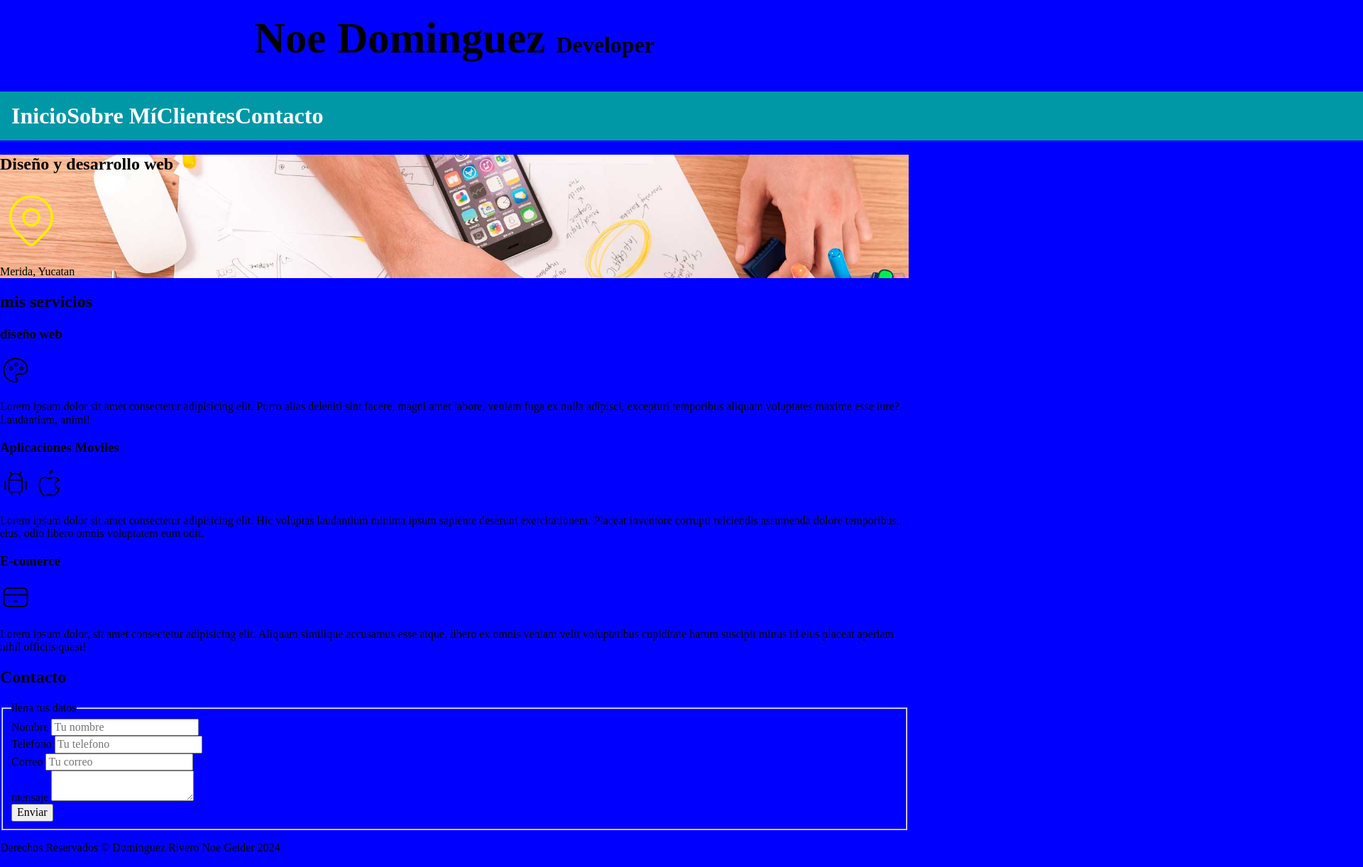
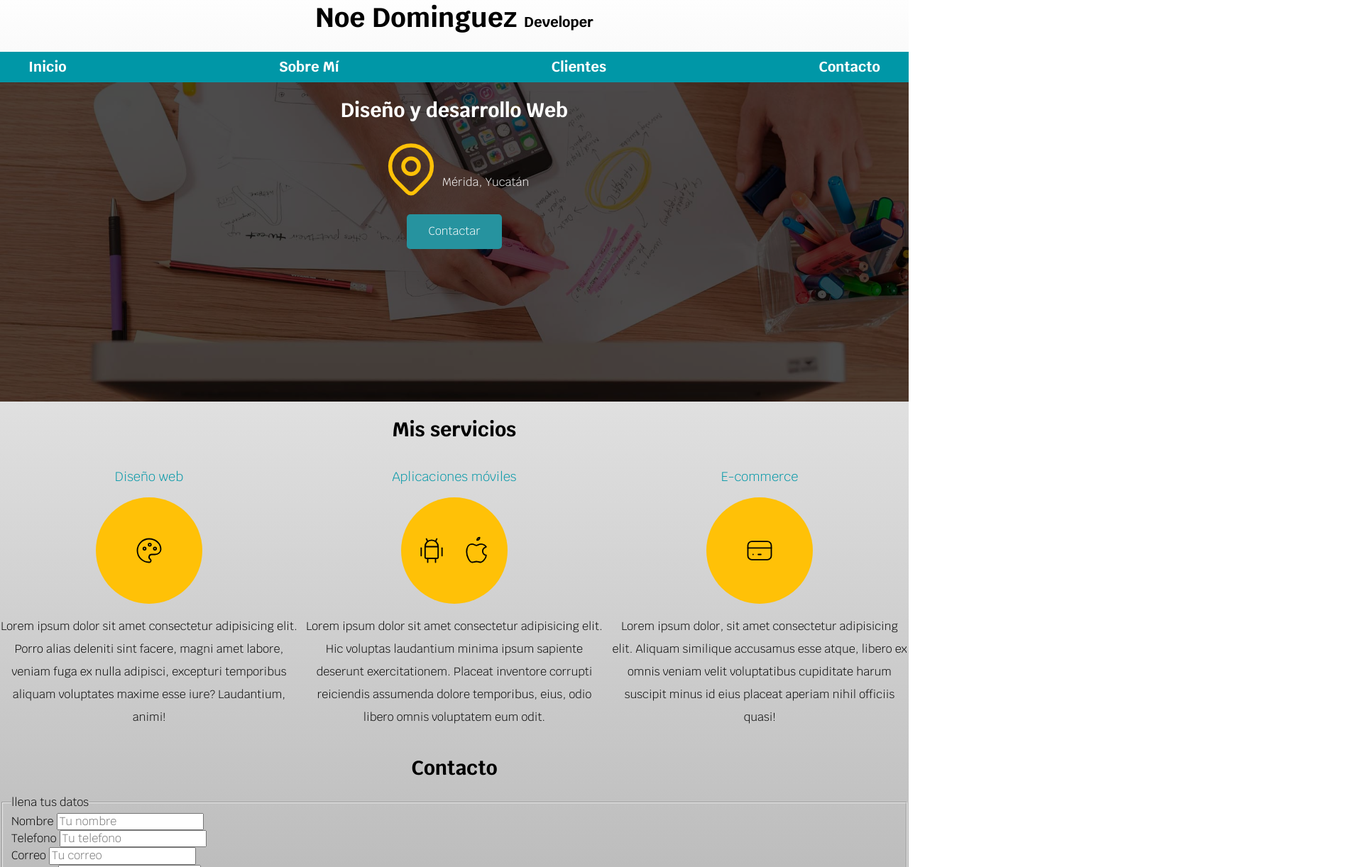
Before and after one commit to Noegeider/Hero, a plain HTML site: page index.html in a window 1280 px wide. Shown: the part 22-1244 px from the top of the page at 71% size, 1920 px wide, since content can reach past the window. Drawn offline with Linux system fonts and the light colour scheme; files that its build step writes are made by us from their sources; files whose address does not match are found by name.

Commit message:
Servicios

```diff
--- a/index.html
+++ b/index.html
@@ -32,23 +32,32 @@
       </nav>
     </div>
     <section class="hero">
-  <div class="contenido-hero">
-  <h2> Diseño y desarrollo web </h2>
-  <svg xmlns="http://www.w3.org/2000/svg" class="icon icon-tabler icon-tabler-map-pin" width="88" height="88" viewBox="0 0 24 24" stroke-width="1" stroke="#ffec00" fill="none" stroke-linecap="round" stroke-linejoin="round">
+      <div class= "contenido-hero">
+   <h2>Diseño y desarrollo Web</h2>
+   <div
+   class="Ubicacion">
+       <svg xmlns="http://www.w3.org/2000/svg" class="icon icon-tabler icon-tabler-map-pin" width="88" height="88" viewBox="0 0 24 24" stroke-width="1.5" stroke="#ffc107" fill="none" stroke-linecap="round" stroke-linejoin="round">
            <path stroke="none" d="M0 0h24v24H0z" fill="none"/>
            <path d="M9 11a3 3 0 1 0 6 0a3 3 0 0 0 -6 0" />
            <path d="M17.657 16.657l-4.243 4.243a2 2 0 0 1 -2.827 0l-4.244 -4.243a8 8 0 1 1 11.314 0z" />
          </svg>
 
+       <p>Mérida, Yucatán</p>
+       </div>
+ <a class="btn-contacto-container">Contactar<a/>
 
-<p> Merida, Yucatan </p>
+
+
 </div>
 </section>
 <main>
-  <h2> mis servicios  </h2>
 
-  <section>
-  <h3> diseño web</h3>
+  <h2> Mis servicios  </h2>
+    <div class="servicios">
+      <section class="servicio">
+
+        <h3> Diseño web</h3>
+        <div class="iconos">
           <svg xmlns="http://www.w3.org/2000/svg" class="icon icon-tabler icon-tabler-palette" width="44" height="44" viewBox="0 0 24 24" stroke-width="1" stroke="#000000" fill="none" stroke-linecap="round" stroke-linejoin="round">
             <path stroke="none" d="M0 0h24v24H0z" fill="none"/>
             <path d="M12 21a9 9 0 0 1 0 -18c4.97 0 9 3.582 9 8c0 1.06 -.474 2.078 -1.318 2.828c-.844 .75 -1.989 1.172 -3.182 1.172h-2.5a2 2 0 0 0 -1 3.75a1.3 1.3 0 0 1 -1 2.25" />
@@ -56,11 +65,14 @@
             <path d="M12.5 7.5m-1 0a1 1 0 1 0 2 0a1 1 0 1 0 -2 0" />
             <path d="M16.5 10.5m-1 0a1 1 0 1 0 2 0a1 1 0 1 0 -2 0" />
           </svg>
+       </div>
       <p>Lorem ipsum dolor sit amet consectetur adipisicing elit. Porro alias deleniti sint facere, magni amet labore, veniam fuga ex nulla adipisci, excepturi temporibus aliquam voluptates maxime esse iure? Laudantium, animi!</p>
+
     </section>
 
-<section>
-  <h3>Aplicaciones Moviles</h3>
+    <section class="servicio">
+      <h3>Aplicaciones móviles</h3>
+      <div class="iconos">
           <svg xmlns="http://www.w3.org/2000/svg" class="icon icon-tabler icon-tabler-brand-android" width="44" height="44" viewBox="0 0 24 24" stroke-width="1" stroke="#000000" fill="none" stroke-linecap="round" stroke-linejoin="round">
             <path stroke="none" d="M0 0h24v24H0z" fill="none"/>
             <path d="M4 10l0 6" />
@@ -76,11 +88,14 @@
             <path d="M8.286 7.008c-3.216 0 -4.286 3.23 -4.286 5.92c0 3.229 2.143 8.072 4.286 8.072c1.165 -.05 1.799 -.538 3.214 -.538c1.406 0 1.607 .538 3.214 .538s4.286 -3.229 4.286 -5.381c-.03 -.011 -2.649 -.434 -2.679 -3.23c-.02 -2.335 2.589 -3.179 2.679 -3.228c-1.096 -1.606 -3.162 -2.113 -3.75 -2.153c-1.535 -.12 -3.032 1.077 -3.75 1.077c-.729 0 -2.036 -1.077 -3.214 -1.077z" />
             <path d="M12 4a2 2 0 0 0 2 -2a2 2 0 0 0 -2 2" />
           </svg>
+       </div>
       <p>Lorem ipsum dolor sit amet consectetur adipisicing elit. Hic voluptas laudantium minima ipsum sapiente deserunt exercitationem. Placeat inventore corrupti reiciendis assumenda dolore temporibus, eius, odio libero omnis voluptatem eum odit.</p>
     </section>
 
-<section>
-<h3>E-comerce</h3>
+    <section class="servicio">
+        <h3>E-commerce</h3>
+        <div class="iconos">
+
         <svg xmlns="http://www.w3.org/2000/svg" class="icon icon-tabler icon-tabler-credit-card" width="44" height="44" viewBox="0 0 24 24" stroke-width="1" stroke="#000000" fill="none" stroke-linecap="round" stroke-linejoin="round">
           <path stroke="none" d="M0 0h24v24H0z" fill="none"/>
           <path d="M3 5m0 3a3 3 0 0 1 3 -3h12a3 3 0 0 1 3 3v8a3 3 0 0 1 -3 3h-12a3 3 0 0 1 -3 -3z" />
@@ -88,9 +103,10 @@
           <path d="M7 15l.01 0" />
           <path d="M11 15l2 0" />
         </svg>
+        </div>
         <p>Lorem ipsum dolor, sit amet consectetur adipisicing elit. Aliquam similique accusamus esse atque, libero ex omnis veniam velit voluptatibus cupiditate harum suscipit minus id eius placeat aperiam nihil officiis quasi!</p>
     </section>
-
+  </div>
 </main>
 <section>
 
@@ -114,7 +130,7 @@
   </div>
 
   <div>
-    <label> mensaje</label>
+    <label> Mensaje</label>
     <textarea></textarea>
   </div>
 
--- a/styles.css
+++ b/styles.css
@@ -1,7 +1,18 @@
 
-.titulo{
+
+h1{
+  font-size: 3.8rem;
+}
+
+h2{
+  font-size: 2.8rem;
+}
+
+h3{
+  font-size: 1.8rem;
+}
+h1,h2,h3{
   text-align: center;
-  font-size: 3.8rem;
 }
 
 .titulo span{
@@ -14,9 +25,18 @@
   --primario: #ffc107;
   --secundario: #0097a7;
   --gris: #757575;
+  --grisClaro:#b6b6b6;
+}
+html{
+  font-size: 62.5%;
+}
+body{
+  font-size: 16px;
+  font-family: 'krub',sans-serif;
+  background:linear-gradient(to top,var(--grisClaro)0%,var(--blanco)100%);
 }
 .navegacion-principal{
-  background-color: var(--secundario);
+
  padding: 1rem;
  display:flex; /* flexbox esta diseñado para alinear elementos en tus diseños*/
 /*jutify-content es para filas / align-items es para columnas (flex-direction)*/
@@ -30,7 +50,6 @@ align-items: center;
 @media(min-width: 768px){
   .navegacion-principal{
     flex-direction: row;
-    justify-content: flex-start;
   }
 }
 
@@ -49,7 +68,7 @@ color :var(--oscuro)
 
 }
 .contenedor{
-  width: 120rem; /*1200 pixeles por que 1 rem es igual a 10px*/
+  max-width: 120rem; /*1200 pixeles por que 1 rem es igual a 10px*/
 
 margin: 0 auto;
 }
@@ -58,11 +77,7 @@ margin: 0 auto;
   background-color: var(--secundario);
 }
 
-/*se aplica desde 0 pixeles*/
-body{
-  background-color: blue ;
 
-}
 /*recomendado
 480 px para mobiles
 768 px para tablets
@@ -83,5 +98,100 @@ body{
 .hero{
   background-image: url(../img/hero.jpg);/*es para regresar un nivel de directorio ya que la carpeta "img" esta fuera de css*/
   background-size: cover;
+  height: 450px;/*Alto del elemento hero*/
+  position: relative;/*para manipular la pocision.El padre siempredebe de ser relativo*/
 
 }
+
+.contenido-hero{
+  position: absolute;
+  background-color: rgba(0,0,0,.7);
+  width: 100%;
+  height: 100%;
+ /*alinear vertical y horizontalmente*/
+ display: flex;
+ flex-direction: column;
+ align-items: center;
+ color: var(--blanco);
+
+}
+.contenido-hero p,
+.contenido-hero h2{
+  color: var(--blanco)
+}
+
+
+
+.titulo span{
+  font-size: 2rem;
+}
+
+/* Estilos para el botón Contactar */
+.btn-contacto-container{
+  background-color: #26939f; /* Color de fondo */
+  color: white; /* Color del texto */
+  padding: 15px 30px; /* Espaciado interno (arriba/abajo, izquierda/derecha) */
+  text-align: center; /* Centrar el texto */
+  text-decoration: none; /* Quitar subrayado */
+  display: inline-block;
+  font-size: 16px; /* Tamaño del texto */
+  border-radius: 5px; /* Bordes redondeados */
+  border: none; /* Sin borde */
+  cursor: pointer; /* Cambia el cursor al pasar sobre el botón */
+  transition: background-color 0.3s ease; /* Transición suave al cambiar de color */
+
+}
+
+.btn-contactar:hover {
+  background-color:#26939f; /* Color al pasar el mouse por encima */
+}
+
+/* Contenedor para centrar el botón */
+.btn-contacto-container {
+  margin-top: 20px; /* Espaciado superior */
+  text-align: center; /* Centra el botón horizontalmente */
+}
+
+
+.Ubicacion{
+  display:flex;
+  align-items:flex-end;
+}
+/*servicios*/
+@media (min-width: 768px){
+  .servicios{
+    display: grid;
+    /*grid-template-columns:1fr 1fr 1fr por fracciones
+    /*grid-template-columns: 25% 25% 25% por porcentaje*/
+    grid-template-columns: repeat(3,1fr);
+    /*esta propiedad define el area de las columnas t la funcion repeat() repite 3 veces 1 fraccion en el grid/rejilla*/
+    column-gap:1rem; /*espacio*/
+  }
+}
+/*centrar iconos*/
+.servicio{
+    display: flex;
+    flex-direction:column ;
+    align-items:center;
+
+  h3{
+    color:var(--secundario);
+    font-weight: normal;
+  }
+
+  p{
+    text-align: center;
+    line-height:2;/*interlineado*/
+
+  }
+
+  .iconos{
+    width:15rem;
+    height:15rem;
+    background-color: var(--primario);
+    border-radius: 50%;   /*lo hace circular*/
+    display: flex;
+    justify-content: space-evenly;
+    align-items:center;
+  }
+}
```
Lines whose indentation alone changed are shown as unchanged.
